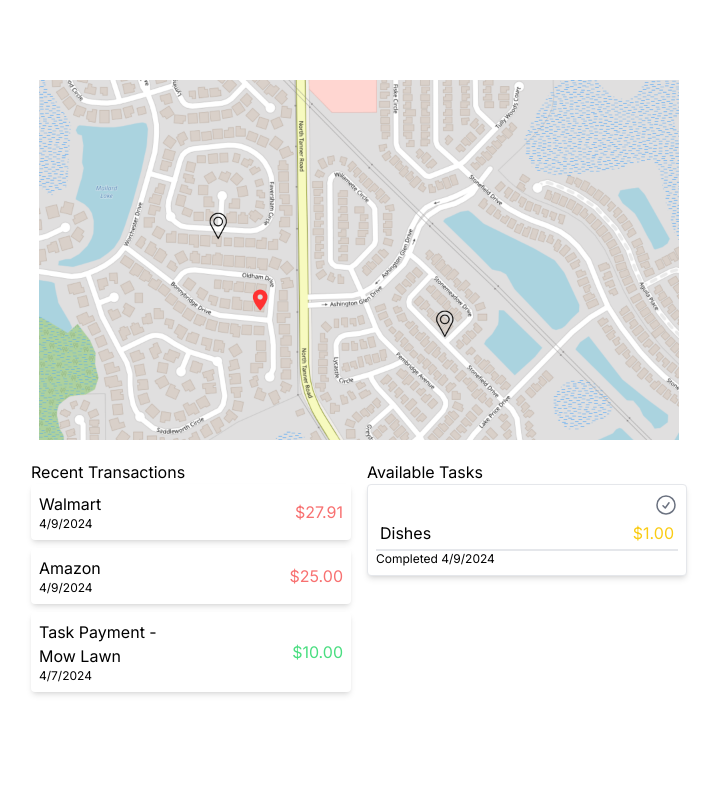
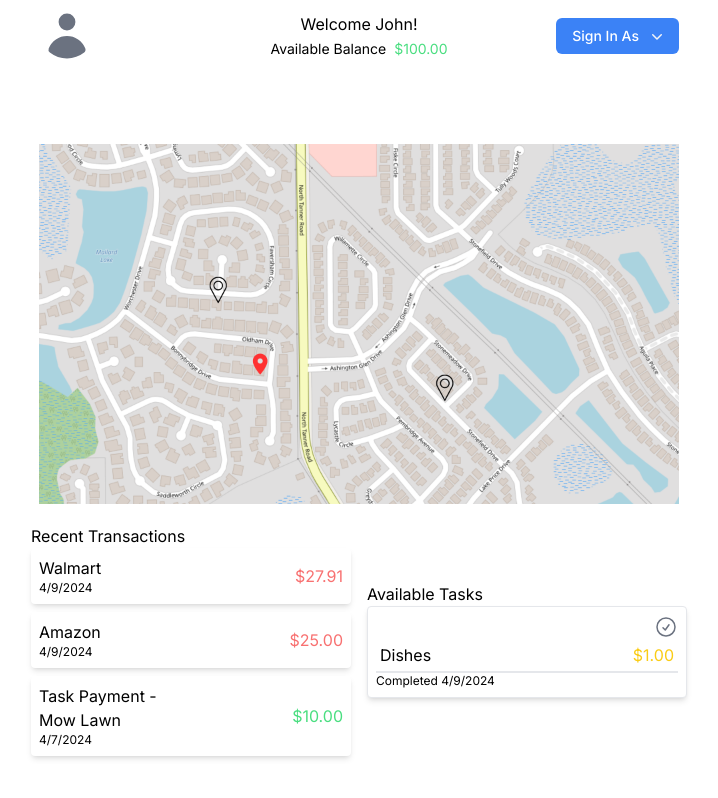
Before and after one commit to blaksmith205/famdit, a Next.js app: page /child in a window 1280 px wide. Shown: the top 798 px of the page, without its empty margins (281-999 px from the left). Built offline with nearby package versions, Linux system fonts and the light colour scheme.

Commit message:
Adds header to all pages

```diff
--- a/src/app/child/page.tsx
+++ b/src/app/child/page.tsx
@@ -4,6 +4,7 @@ import TaskBlock, {TaskState, TaskAction, Task, TaskConsumer } from "../componen
 import { User, UserContext } from "../components/accounts";
 import TransactionCard from "../components/transaction-card";
 import street_map from "./street_map_edited.png";
+import Header from "../components/header";
 
 export default function ChildPage() {
     let user = useContext(UserContext);
@@ -13,8 +14,11 @@ export default function ChildPage() {
 
     return (
         <div className="flex-col items-center justify-center overflow-y-auto">
+            <div className="m-auto w-1/2">
+                <Header user={user}/>
+            </div>
             <img className="w-1/2 m-auto pt-20 pb-5" src={street_map.src} alt="Street map view of local tasks" />
-            <div className="columns-2 w-full h-screen flex items-center justify-center gap-4">
+            <div className="columns-2 w-full flex items-center justify-center gap-4">
                 <div className="w-1/4 h-full">
                     <h1>Recent Transactions</h1>
                     {user.transactions && user.transactions.map((transaction) =>
--- a/src/app/components/Header.tsx
+++ b/src/app/components/Header.tsx
@@ -2,43 +2,58 @@
 import { Menu } from '@headlessui/react'
 import { Fragment } from 'react'
 import { ChevronDownIcon, UserIcon } from '@heroicons/react/20/solid'
+import { User } from './accounts';
 
 export type UserRoute = {
     href: string;
     label: string;
-    isChild: boolean;
 }
 
-export default function Header({links}: {links: UserRoute[]}) {
+const routes = [
+    {href: "/", label: "Parent"},
+    {href: "/child", label: "John"},
+ ] as UserRoute[];
+
+export default function Header({user}: {user?: User}) {
+
     return (
-        <div className='fixed left-0 top-0 flex w-full justify-center pb-6 pt-8 gap-80'>
-            <a href='/'>
-                <UserIcon
-                    className="-mr-1 ml-2 h-20 w-20 text-gray-500 hover:text-black"
-                    aria-hidden="true"
-                />
+        <div className='grid grid-cols-3 mt-2 items-center justify-center'>
+            <a className="size-14 text-gray-500 hover:text-black" href='/'>
+                <UserIcon aria-hidden="true"/>
             </a>
+            <div className='text-center'>
+                {user && <h1>Welcome {user.name}!</h1>}
+                {user && user.balance &&
+                    <div className='inline-flex flex-row gap-2'>
+                        <h3 className='text-sm text-black'>Available Balance</h3>
+                        <h3 className='text-sm text-green-400'>${user.balance.toFixed(2)}</h3>
+                    </div>
+                }
+            </div>
+            <div className="text-right">
                 <Menu as="div" className="relative inline-block text-left">
-                <Menu.Button className="inline-flex w-full justify-center rounded-md bg-black/20 px-4 py-2 text-sm font-medium text-white hover:bg-black/30 focus:outline-none focus-visible:ring-2 focus-visible:ring-white/75">
+                    <Menu.Button className="inline-flex justify-center rounded-md bg-blue-500 px-4 py-2 text-sm font-medium text-white hover:bg-blue-600 focus:outline-none focus-visible:ring-2 focus-visible:ring-white/75">
                         Sign In As
                         <ChevronDownIcon
-                        className="-mr-1 ml-2 h-5 w-5 text-gray-500 hover:text-black"
+                            className="-mr-1 ml-2 h-5 w-5 text-gray-100 hover:text-black"
                             aria-hidden="true"
                         />
                     </Menu.Button>
                     <Menu.Items
                         className="absolute right-0 mt-2 w-56 origin-top-right divide-y divide-gray-100 rounded-md bg-white shadow-lg ring-1 ring-black/5 focus:outline-none">
-                    {links.map((link) => (
+                        <div className='px-1 py-1'>
+                            {routes.map((link) => (
                                 /* Use the `active` state to conditionally style the active item. */
                                 <Menu.Item key={link.href} as={Fragment}>
                                     {({ active }) => (
-                                <a href={link.href} className={`${active ? 'bg-blue-500 text-white' : 'bg-white text-black'}`}>{link.label}</a>
+                                        <a href={link.href} className={`${active ? 'bg-blue-500 text-white' : 'bg-white text-black'} group flex w-full items-center rounded-md px-2 py-2 text-sm`}>{link.label}</a>
                                     )}
                                 </Menu.Item>
                             ))}
+                        </div>
                     </Menu.Items>
                 </Menu>
             </div>
+        </div>
     )
-
 }
--- a/src/app/page.tsx
+++ b/src/app/page.tsx
@@ -1,6 +1,69 @@
-export default function Home() {
-  // Show nothing but the header
-  return (
-    <></>
-  );
+"use client";
+import { useState, useContext } from "react";
+import TaskBlock, {TaskState, Task, TaskConsumer } from "./components/task-card";
+import CreateTaskDialog from "./components/create-task-dialog";
+import { PlusIcon, PencilSquareIcon } from "@heroicons/react/24/outline";
+import { User, UserContext } from "./components/accounts";
+import ChildCard from "./components/child-card";
+import Header from "./components/header";
+
+export default function ParentPage() {
+    const [user] = useState(useContext(UserContext));
+    const [tasks, setTasks] = useState(user.tasks);
+    const [createTask, setCreateTask] = useState(false);
+
+    function addTask(...[task] : Parameters<TaskConsumer>): ReturnType<TaskConsumer> {
+        setTasks([...tasks, task]);
+    }
+
+    function handleApproveTask(task: Task) {
+        // Remove the task
+        setTasks(tasks.filter(t => t.name !== task.name))
+        // Add the element to the child's task list
+        if (user.children) {
+            user.children.forEach((user) => user.tasks = user.tasks.concat(task))
+        }
+    }
+
+    function addFunds(child: User) {
+        console.log("Add funds to child: " + child.name);
+    }
+
+    return (
+        <div>
+            <div className="flex-col items-center justify-center overflow-y-auto">
+                <div className="m-auto w-1/2">
+                    <Header user={user}/>
+                </div>
+                <div className="w-40 m-auto mt-10 mb-5">
+                    {user.children && user.children.map((child) =>
+                        <ChildCard key={child.name} child={child} addFunds={addFunds}/>
+                    )}
+                </div>
+                <div className="columns-2 h-screen flex items-center justify-center gap-4 overflow-y-auto">
+                    <div className="w-1/4 h-full">
+                        <h1>External Tasks</h1>
+                        {tasks.map((task) =>
+                            (task.external && task.state !== TaskState.Approved) && <TaskBlock key={task.name} task={task} onApprove={handleApproveTask}/>
+                        )}
+                    </div>
+                    <div className="w-1/4 h-full">
+                        <h1>Available Tasks</h1>
+                        <div className="flex justify-end">
+                            <button className="text-gray-500 hover:text-black size-5" onClick={() => setCreateTask(true)}>
+                                <PlusIcon/>
+                            </button>
+                            <button className="text-gray-500 hover:text-black size-5">
+                                <PencilSquareIcon/>
+                            </button>
+                        </div>
+                        {tasks.map((task) =>
+                            (!task.external || task.state === TaskState.Approved) && <TaskBlock key={task.name} task={task}/>
+                        )}
+                    </div>
+                    <CreateTaskDialog open={createTask} setOpen={setCreateTask} useTask={addTask}/>
+                </div>
+            </div>
+        </div>
+    )
 }
--- a/src/app/parent/page.tsx
+++ /dev/null
@@ -1,63 +0,0 @@
-"use client";
-import { useState, useContext } from "react";
-import TaskBlock, {TaskState, Task, TaskConsumer } from "../components/task-card";
-import CreateTaskDialog from "../components/create-task-dialog";
-import { PlusIcon, PencilSquareIcon } from "@heroicons/react/24/outline";
-import { User, UserContext } from "../components/accounts";
-import ChildCard from "../components/child-card";
-
-export default function ParentPage() {
-    const [user] = useState(useContext(UserContext));
-    const [tasks, setTasks] = useState(user.tasks);
-    const [createTask, setCreateTask] = useState(false);
-
-    function addTask(...[task] : Parameters<TaskConsumer>): ReturnType<TaskConsumer> {
-        setTasks([...tasks, task]);
-    }
-
-    function handleApproveTask(task: Task) {
-        // Remove the task
-        setTasks(tasks.filter(t => t.name !== task.name))
-        // Add the element to the child's task list
-        if (user.children) {
-            user.children.forEach((user) => user.tasks = user.tasks.concat(task))
-        }
-    }
-
-    function addFunds(child: User) {
-        console.log("Add funds to child: " + child.name);
-    }
-
-    return (
-        <div className="flex-col items-center justify-center overflow-y-auto">
-            <div className="w-40 m-auto mt-20 mb-5">
-                {user.children && user.children.map((child) =>
-                    <ChildCard key={child.name} child={child} addFunds={addFunds}/>
-                )}
-            </div>
-            <div className="columns-2 h-screen flex items-center justify-center gap-4 overflow-y-auto">
-                <div className="w-1/4 h-full">
-                    <h1>External Tasks</h1>
-                    {tasks.map((task) =>
-                        (task.external && task.state !== TaskState.Approved) && <TaskBlock key={task.name} task={task} onApprove={handleApproveTask}/>
-                    )}
-                </div>
-                <div className="w-1/4 h-full">
-                    <h1>Available Tasks</h1>
-                    <div className="flex justify-end">
-                        <button className="text-gray-500 hover:text-black size-5" onClick={() => setCreateTask(true)}>
-                            <PlusIcon/>
-                        </button>
-                        <button className="text-gray-500 hover:text-black size-5">
-                            <PencilSquareIcon/>
-                        </button>
-                    </div>
-                    {tasks.map((task) =>
-                        (!task.external || task.state === TaskState.Approved) && <TaskBlock key={task.name} task={task}/>
-                    )}
-                </div>
-                <CreateTaskDialog open={createTask} setOpen={setCreateTask} useTask={addTask}/>
-            </div>
-        </div>
-    )
-}
```
Lines whose indentation alone changed are shown as unchanged.
